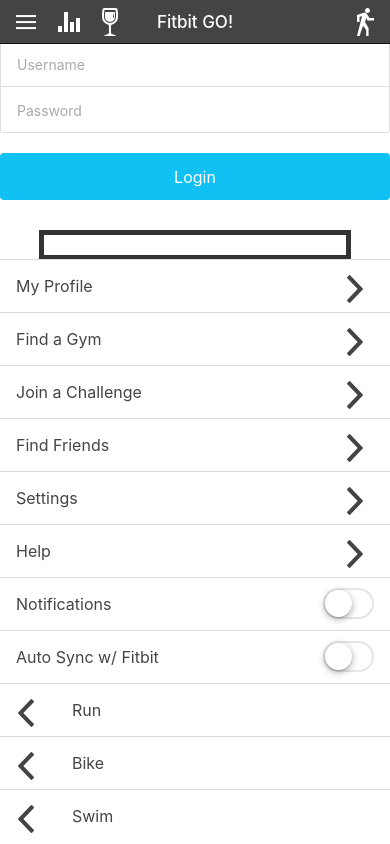
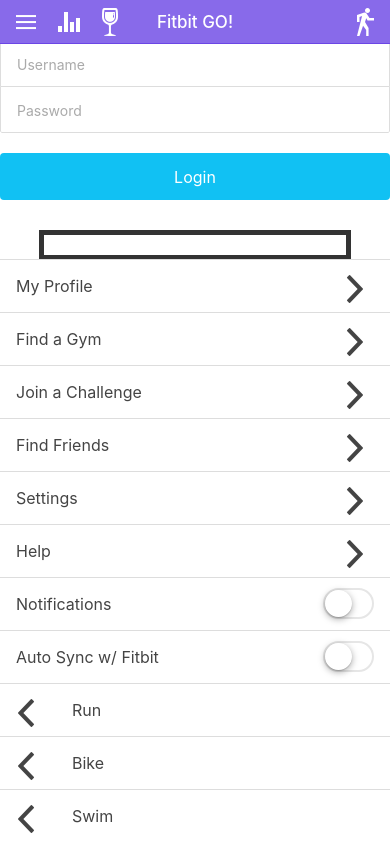
Before and after one commit to markolo25/CECS-448-Group-4-Project, a website: page fitBit GO/www/index.html at #!/login in a window 390 px wide. Drawn offline with Linux system fonts and the light colour scheme; some packages are replaced by stand-ins of ours; files that its build step writes are made by us from their sources; files whose address does not match are found by name.

Commit message:
Wow, Changed Action Bar to Royal Purpl

```diff
--- a/fitBit GO/www/index.html
+++ b/fitBit GO/www/index.html
@@ -36,7 +36,7 @@
     <ion-side-menus>
 
     <ion-side-menu-content>
-        <ion-header-bar class="bar bar-header bar-dark">
+        <ion-header-bar class="bar bar-header bar-royal">
             <button class="button button-icon icon ion-navicon" menu-toggle="left"></button>
             <button class="button button-icon icon ion-stats-bars"></button>
             <button class="button button-icon icon ion-wineglass"></button>
@@ -59,6 +59,7 @@
               <button class="button button-block button-calm" ng-click="login()">Login</button>
           </ion-content>
         </ion-view>
+
         <ion-content ng-controller="MapController">
             <div id="map" data-tap-disabled="true"> </div>
             </ion-content>
```
Also changed, not shown: fitBit GO/www/templates/login.html (renamed from fitBit GO/www/login.html, +1 -1 lines). Lines whose indentation alone changed are shown as unchanged.
